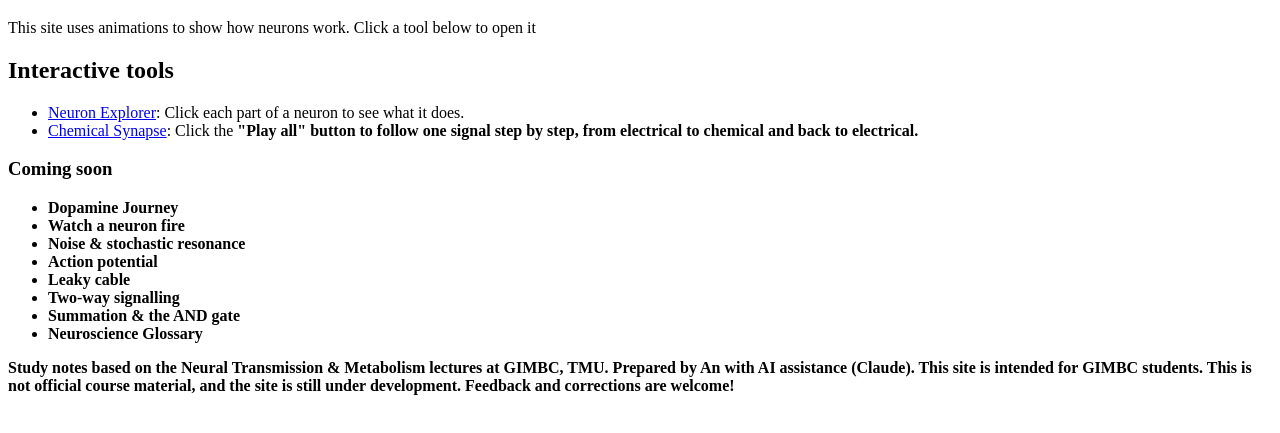
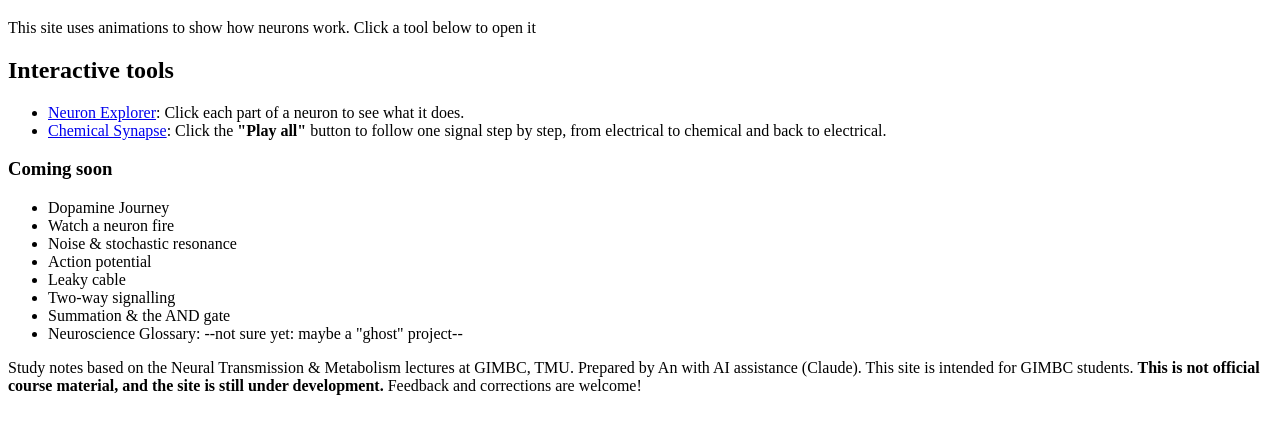
Before and after one commit to An-Phan2507/gimbc-hub, a plain HTML site: page index.html in a window 1280 px wide. Shown: the part 61-494 px from the top of the page. Drawn offline with Linux system fonts and the light colour scheme.

Commit message:
Update index.html

```diff
--- a/index.html
+++ b/index.html
@@ -11,7 +11,7 @@
   <h2>Interactive tools</h2>
   <ul>
 <li><a href="neuron_explorer.html">Neuron Explorer</a>: Click each part of a neuron to see what it does.</li>
-<li><a href="chemical_synapse.html">Chemical Synapse</a>: Click the <strong>"Play all"<strong> button to follow one signal step by step, from electrical to chemical and back to electrical.</li>
+<li><a href="chemical_synapse.html">Chemical Synapse</a>: Click the <strong>"Play all"</strong> button to follow one signal step by step, from electrical to chemical and back to electrical.</li>
 
 </ul>
   <h3>Coming soon</h3>
@@ -23,7 +23,7 @@
 <li>Leaky cable</li>
 <li>Two-way signalling</li>
 <li>Summation &amp; the AND gate</li>
-<li>Neuroscience Glossary</li> <!-- not sure yet: maybe a "ghost" project -->
+<li>Neuroscience Glossary: --not sure yet: maybe a "ghost" project--</li>
 
   </ul>
 <p>Study notes based on the Neural Transmission &amp; Metabolism lectures at GIMBC, TMU. Prepared by An with AI assistance (Claude). This site is intended for GIMBC students. <strong>This is not official course material, and the site is still under development.</strong> Feedback and corrections are welcome!</p>
```
